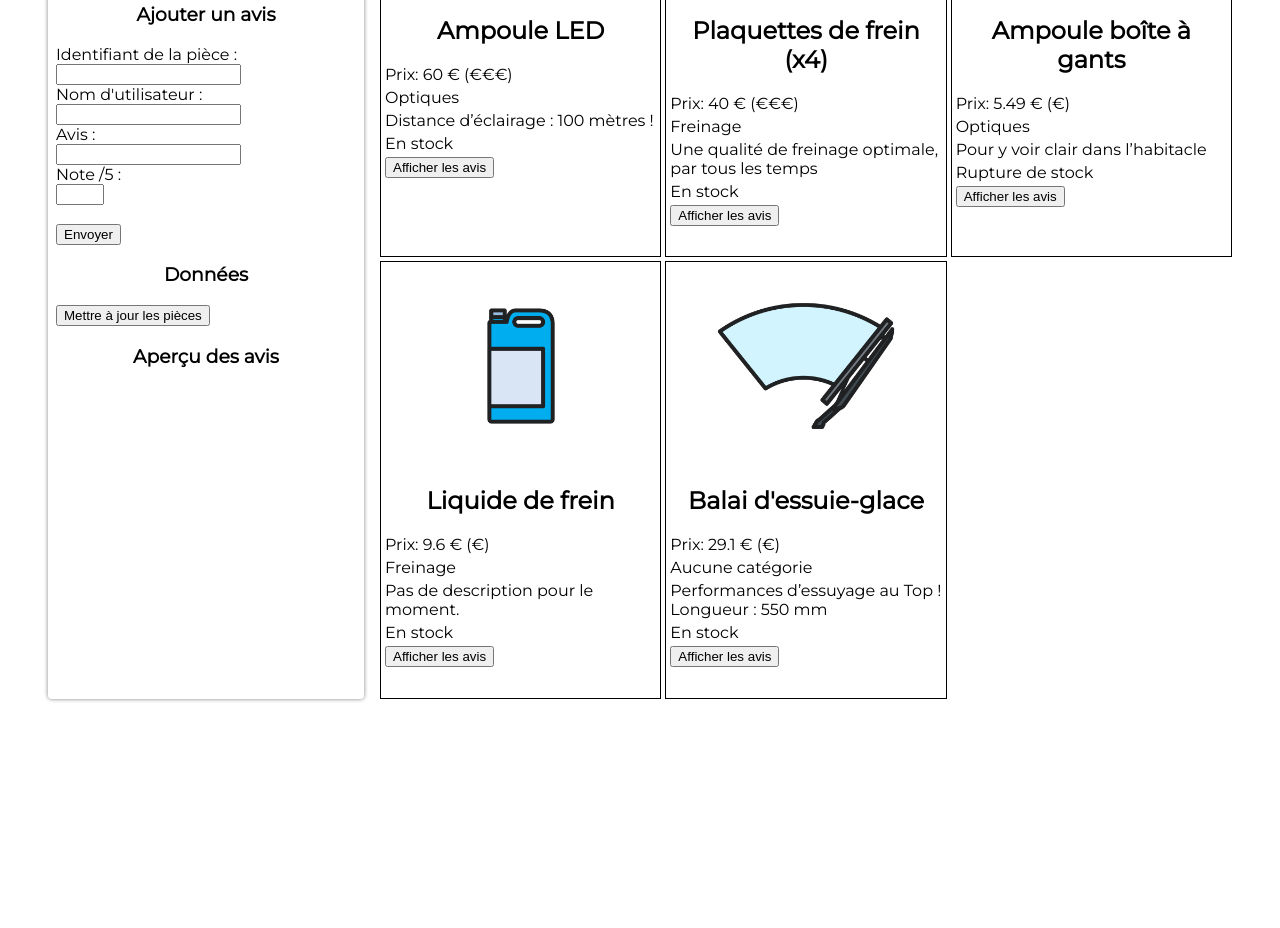
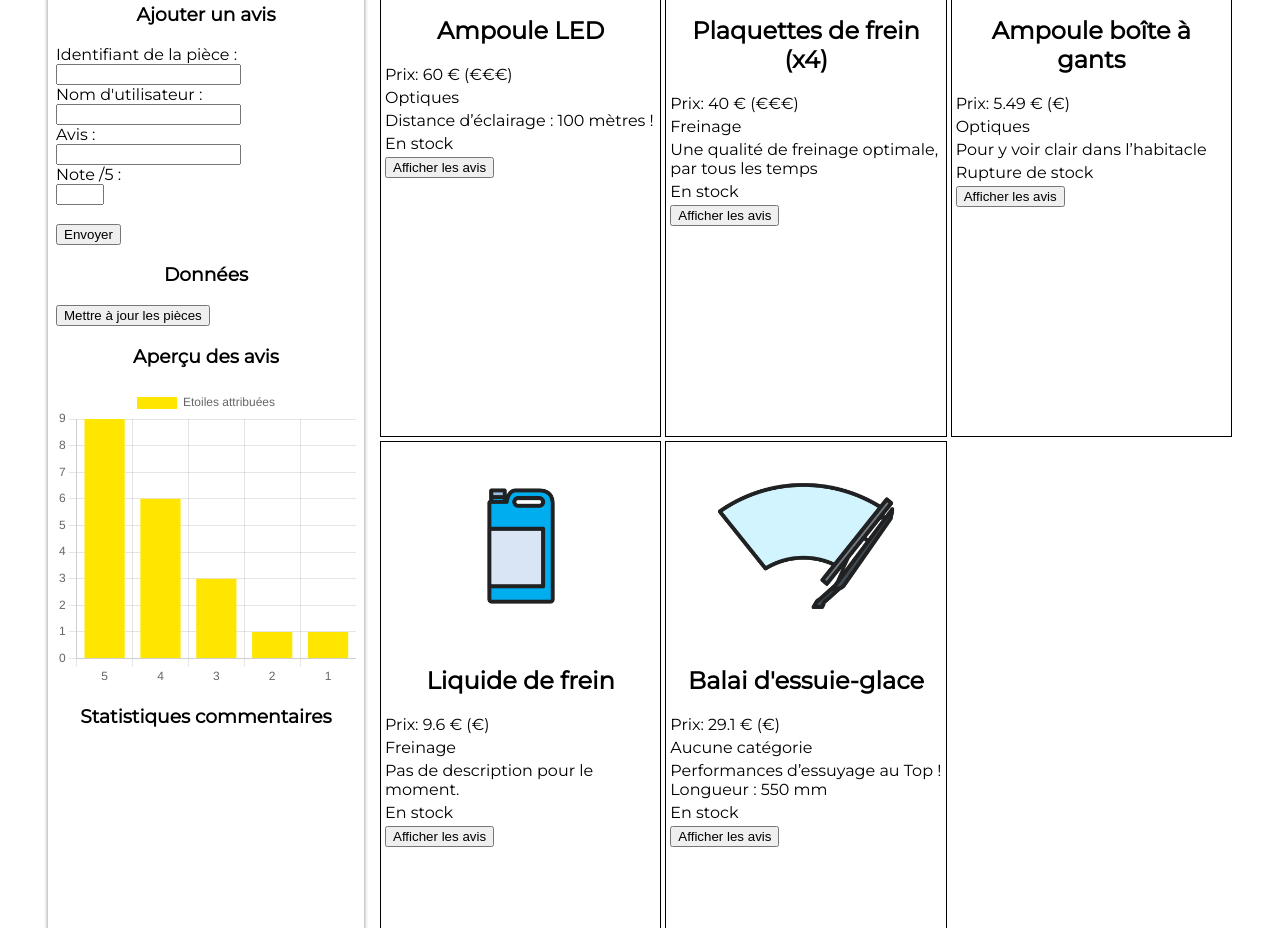
Before and after one commit to der411/Les_Bonnes_Pi-ces_JavaScript_OC, a website with bundled scripts: page index.html in a window 1280 px wide. Shown: the part 347-1275 px from the top of the page. Before the commit the page ends 1070 px from the top, so only its background shows below. Built offline with nearby package versions, Linux system fonts and the light colour scheme; data requests are answered from the project's data file; files whose address does not match are found by name.

Commit message:
Graphiques 1 & 2

```diff
--- a/avis.js
+++ b/avis.js
@@ -43,6 +43,8 @@ export function ajoutListenerEnvoyerAvis() {
   });
 }
 
+//Premier graphique
+
 export async function afficherGraphiqueAvis() {
   const avis = await fetch("http://localhost:8081/avis").then(avis => avis.json());
     const nb_commentaires = [0, 0, 0, 0, 0];
@@ -71,3 +73,67 @@ export async function afficherGraphiqueAvis() {
 
    new Chart(document.querySelector("#graphique-avis"), config,);
 }
+
+
+
+
+// Deuxième graphique
+export async function afficherGraphiqueDispo() {
+  // Récupération des pièces depuis le localStorage
+  const piecesJSON = window.localStorage.getItem("pieces");
+  const pieces = JSON.parse(piecesJSON);
+  console.log(pieces);
+
+  // Récupération des avis depuis l'API
+  const fetchAvis = async () => {
+    const response = await fetch("http://localhost:8081/avis");
+    return response.json();
+  };
+
+  const avis = await fetchAvis();
+  console.log(avis);
+
+  // Calcul du nombre de commentaires
+  let nbCommentairesDispo = 0;
+  let nbCommentairesNonDispo = 0;
+
+  for  (let i = 0; i < avis.length; i++) {
+    const piece = pieces.find(p => p.id === avis[i].pieceId);
+
+    if(piece) {
+      if(piece.disponibilite) {
+        nbCommentairesDispo++;
+      } else {
+        nbCommentairesNonDispo++;
+      }
+    }
+  }
+
+  // Légende qui s'affichera sur la gauche à coté de la barre horizontale
+  const labelsDispo = ["Disponible", "Non dispo."];
+
+  // Données et personnalisation du graphique
+  const dataDispo = {
+    labels: labelsDispo,
+    datasets: [
+      {
+        label: "Nombre de commentaires",
+        data: [nbCommentairesDispo, nbCommentairesNonDispo],
+        backgroundColor: "rgba(0, 230, 255, 1)", // turquoise
+      }
+    ],
+  };
+
+  // Objet de configuration final
+  const configDispo = {
+    type: "bar",
+    data: dataDispo,
+    indexAxis: "y",
+  };
+
+  // Rendu du graphique dans l'élément canvas
+  new Chart(document.querySelector("#graphique-dispo"), configDispo);
+}
+
+
+afficherGraphiqueDispo();
--- a/index.html
+++ b/index.html
@@ -4,11 +4,9 @@
     <meta charset="utf-8" />
     <title>Les Bonnes Pièces</title>
     <link rel="stylesheet" href="styles.css" />
-	<script src="node_modules/chart.js/dist/chart.js" defer></script>
+    <script src="https://cdn.jsdelivr.net/npm/chart.js"></script>
+    <script type="module" src="avis.js"></script>
     <script type="module" src="pieces.js"></script>
-
-
-
   </head>
   <body>
     <header>
@@ -27,7 +25,7 @@
         <br />
         <button class="btn-trier-decroissant">Trier par prix décroisant</button>
         <br />
-		<br/>
+        <br />
         <input type="range" name="prix-max" id="prix-max" min="0" max="60" step="5" />
         <h3>Ajouter un avis</h3>
         <form class="formulaire-avis">
@@ -38,15 +36,17 @@
           Avis :<br />
           <input type="text" name="commentaire" /><br />
           Note /5 :<br />
-		  <input type="number" name="nb-etoiles" min="0" max="5">
+          <input type="number" name="nb-etoiles" min="0" max="5" />
           <br />
-		  <br/>
+          <br />
           <button>Envoyer</button>
         </form>
         <h3>Données</h3>
         <button class="btn-maj">Mettre à jour les pièces</button>
         <h3>Aperçu des avis</h3>
         <canvas id="graphique-avis" width="300" height="300"></canvas>
+        <h3>Statistiques commentaires</h3>
+        <canvas id="graphique-dispo" width="300" height="300"></canvas>
       </section>
 
       <!-- Fiches produits -->
```
Lines whose indentation alone changed are shown as unchanged.
